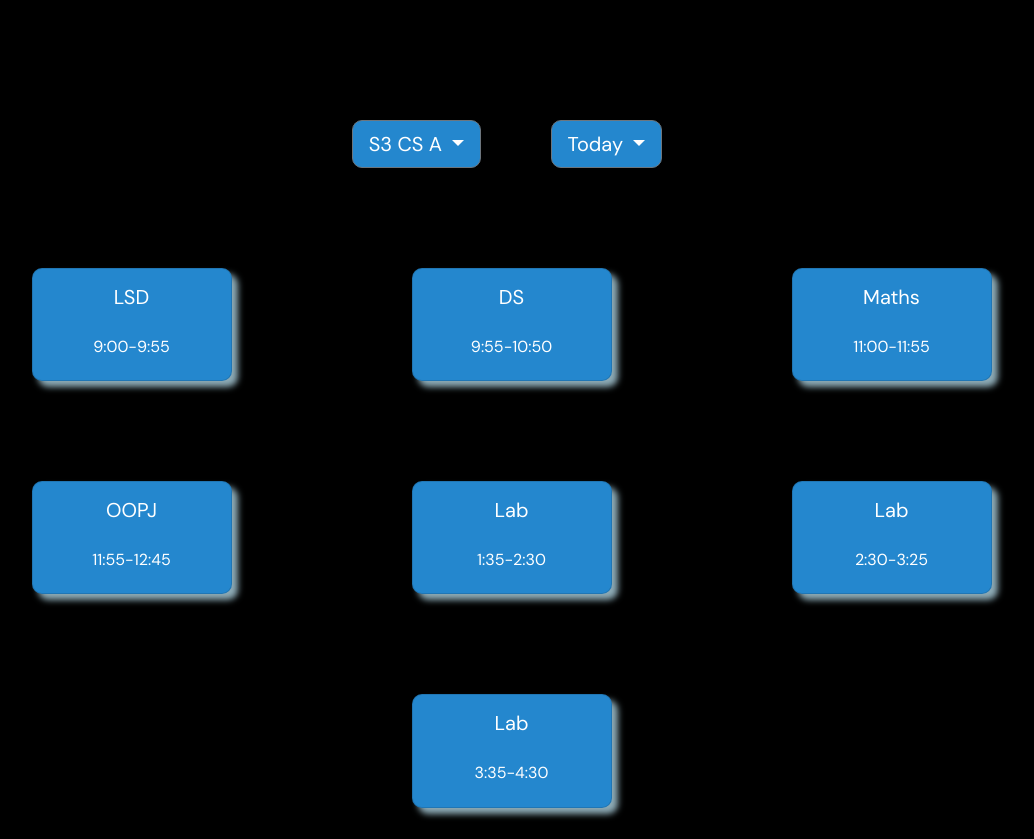
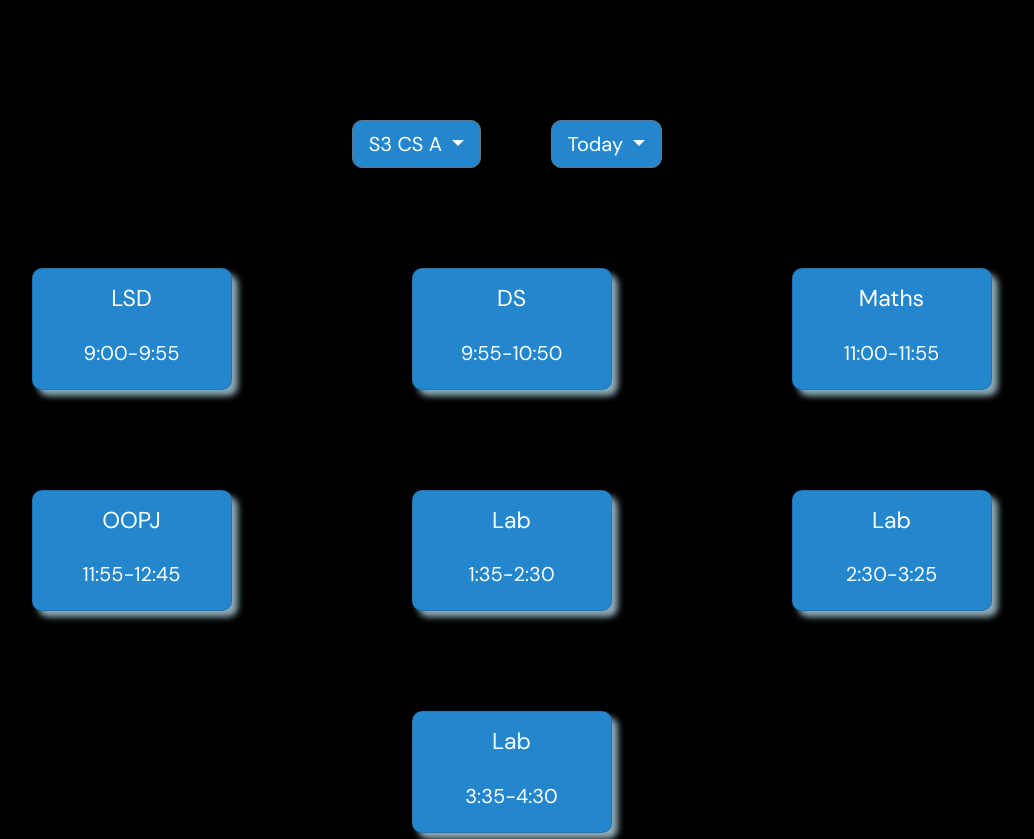
Before and after one commit to cipherGUYS/TimeTable, a plain HTML site: page index.html in a window 1280 px wide. Shown: the top 839 px of the page, without its empty margins (176-1210 px from the left). Drawn offline with nearby package versions, Linux system fonts and the light colour scheme.

Commit message:
UI Update

```diff
--- a/assets/style.css
+++ b/assets/style.css
@@ -39,8 +39,14 @@ body {
   /* color: rgb(0, 0, 0) !important; */
   /* box-shadow: 5px 5px 5px #8dabb6; */
 }
-h5, h6 {
+h5 {
   color: white;
+  font-size: 23px;
+}
+
+h6 {
+  color: white;
+  font-size: 20px;
 }
 
 .footer {
@@ -57,6 +63,10 @@ h5, h6 {
 
 .dropdown-menu a {
   color: white;
+}
+
+.dropdown-menu a:hover {
+  cursor: pointer;
 }
 
 #hero {
```
Also changed, not shown: index.html (+0 -6 lines).
